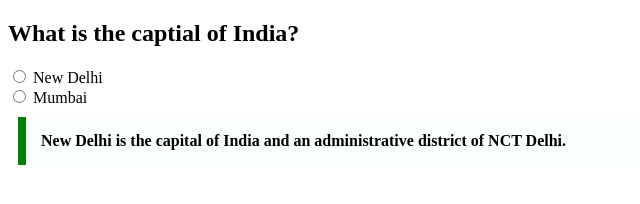
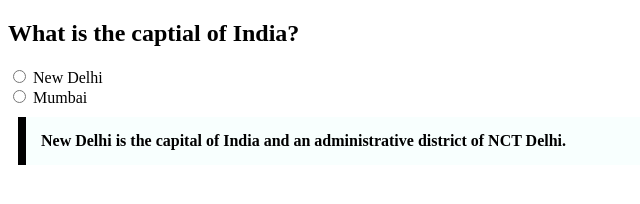
Before and after one commit to acciojob/trivia-Kiruthigadurairaj, a website: page main.html in a window 1280 px wide. Shown: the full height of the page, 0-640 px from the left. Drawn offline with Linux system fonts and the light colour scheme.

Commit message:
created a submission

```diff
--- a/main.html
+++ b/main.html
@@ -8,7 +8,7 @@
 			max-width:600px;
 			margin:10px;
 			padding:15px;
-			border-left:8px solid green;
+			border-left:8px solid ;
 			background-color:#f8fffe;
 			font-weight:bold;
 		}
```
